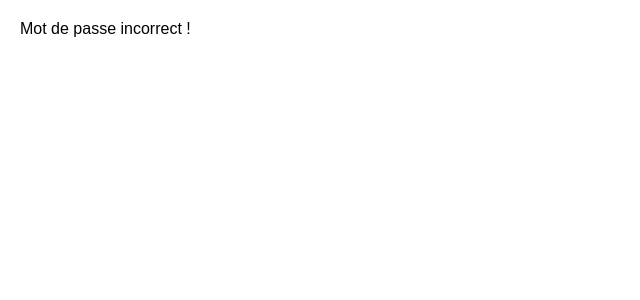
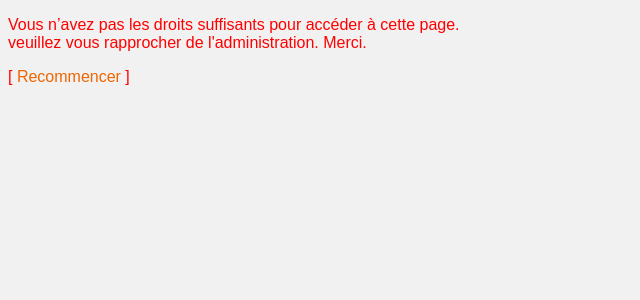
Before and after one commit to RAVILLY/resto, a PHP site: page /admin/inscription.php in a window 1280 px wide. Shown: the top 300 px of the page, without its empty margins (0-640 px from the left). Run offline with PHP 8.4, Linux system fonts and the light colour scheme.

Commit message:
deuxieme commit

```diff
--- a/admin/inscription.php
+++ b/admin/inscription.php
@@ -1,34 +1,4 @@
 
-<?php
-   session_start();
-   @$echelon=$_POST["echelon"];
-   @$mot_de_passe=$_POST["mot_de_passe"];
-   @$repass=$_POST["repass"];
-   @$email=$_POST["email"];
-   @$prenom=$_POST["prenom"];
-   @$valider=$_POST["valider"];
-   $erreur="";
-   if(isset($valider)){
-      if(empty($echelon)) $erreur="échelon laissé vide!";
-      elseif(empty($mot_de_passe)) $erreur="mot de passe laissé vide!";
-      elseif($mot_de_passe!=$repass) $erreur="Mot de passe non identiques!";
-      elseif(empty($email)) $erreur="Email laissé vide!";
-      elseif(empty($prenom)) $erreur="Prénom laissé vide!";
-      else{
-         include("connexion.php");
-         $sel=$pdo->prepare("select id from admistration where echelon=? limit 1");
-         $sel->execute(array($echelon));
-         $tab=$sel->fetchAll();
-         if(count($tab)>0)
-            $erreur="échelon existe déjà!";
-         else{
-            $ins = $pdo->prepare('insert into admistration(echelon,mot_de_passe,email,prenom) values(?,?,?,?)');
-            if ($ins->execute(array($echelon,password_hash($mot_de_passe, PASSWORD_DEFAULT), $email, $prenom)))
-               header("location:login.php");
-         }
-      }
-   }
-?>
 <!DOCTYPE html>
 
 <html>
@@ -37,87 +7,71 @@
 
     <meta charset="utf-8" />
 
-   <style>
-      * {
+    <title>Authentification administration</title>
 
-         font-family: arial;
-
-      }
-
-      body {
-
-         margin: 20px;
-
-      }
-
-      input {
-
-         border: solid 1px #2222AA;
-
-         margin-bottom: 10px;
-
-         padding: 16px;
-
-         outline: none;
-
-
-         border-radius: 6px;
-      }
-
-      .erreur {
-
-         color: #CC0000;
-
-         margin-bottom: 10px;
-
-      }
-   </style>
+    <link rel="stylesheet" href="admin.css">
 
 </head>
 
 <body>
 
     <?php
-   if (isset($_POST['mdp']) and $_POST['mdp'] == "kangourou") // Si le mot de passe est bon
+    if (isset($_POST['mdp']) and $_POST['mdp'] == "*Tours37*") // Si le mot de passe est bon
     {
-
-   //<input type="password" id="ssn" inputmode="number" minlength="9" maxlength="12"
-   //pattern="(?!000)([0-6]\d{2}|7([0-6]\d|7[012]))([ -])?(?!00)\d\d\3(?!0000)\d{4}"
-   //required autocomplete="off">
-
+        // On affiche le formulaire
     ?>
 
+        <div class="nav">
+
+            <nav class="breadcrumb" aria-label="breadcrumb">
+
+                <!-- Déclaration du composant -->
+
+                <ul>
+
+                    <!-- Item du fil d'ariane -->
+
+                    <li><a href="../index.php">Accueil</a></li>
+
+                    <li><span aria-current="page">Inscription</span></li>
+
+                </ul>
+
+            </nav>
+        </div>
 
 
         <h1>Inscription</h1>
 
-      <div class="erreur"><?php echo $erreur ?></div>
+        <form name="fo" method="post" action="inscriptionPhp.php">
 
-      <form name="fo" method="post" action="">
+            <input type="text" name="echelon" placeholder="echelon" /><br />
 
-         <input type="text" name="echelon" placeholder="echelon" value="<?php echo $echelon ?>" /><br />
-
-         <input type="password" name="mot_de_passe" placeholder="mot de passe" value="<?php echo $mot_de_passe ?>" /><br />
+            <input type="password" name="mot_de_passe" placeholder="mot de passe" /><br />
 
             <input type="password" name="repass" placeholder="Confirmer Mot de passe" /><br />
 
-         <input type="text" name="email" placeholder="email" <?php echo $email?>/><br />
+            <input type="text" name="email" placeholder="email" /><br />
 
-         <input type="text" name="prenom" placeholder="Prénom" value="<?php echo $prenom ?>" /><br />
+            <input type="text" name="prenom" placeholder="Prénom" /><br />
 
-         <input type="submit" name="valider" value="S'authentifier" />
+            <input type="submit" name="valider" value="Validation" />
 
         </form>
+    <?php
+    } else {
+        //sinon, on affiche un message d'erreur
+    ?>
+        <div class="response-erreur">
+            <?php echo  '<font color="red"><p>Vous n’avez pas les droits suffisants pour accéder à cette page.<br>
+        veuillez vous rapprocher de l\'administration. Merci. </p>';
+        ?>
+        </div>
+    <?php
+    }
+    ?>
 
-   <?php
-   } else // sinon, on affiche un message d'erreur
-
-   {
-
-      echo '<p>Mot de passe incorrect !</p>';
-   }
-
-   ?>
+    [ <a href="secret.php">Recommencer</a> ]
 
 </body>
 
```
Lines whose indentation alone changed are shown as unchanged.
